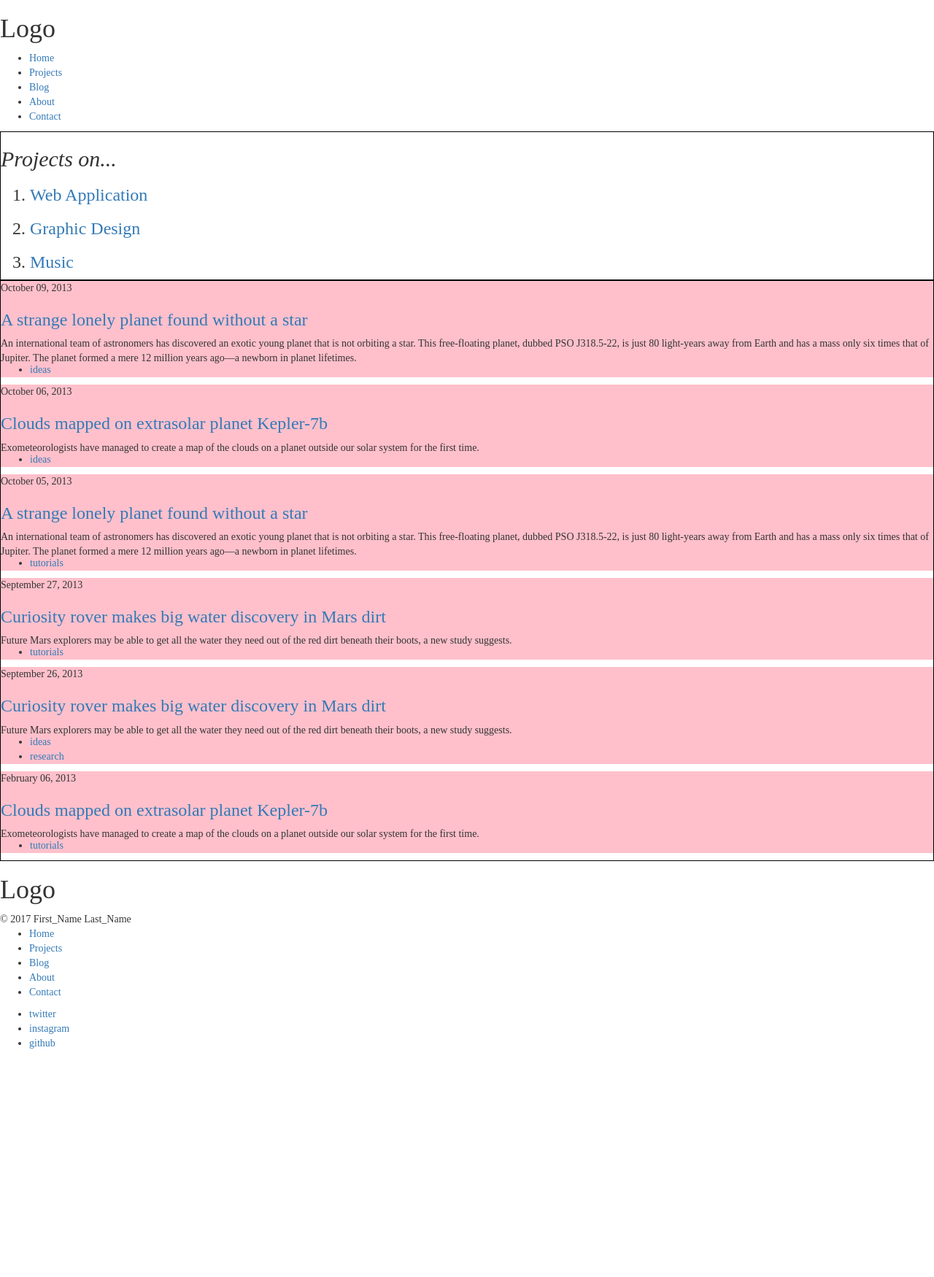
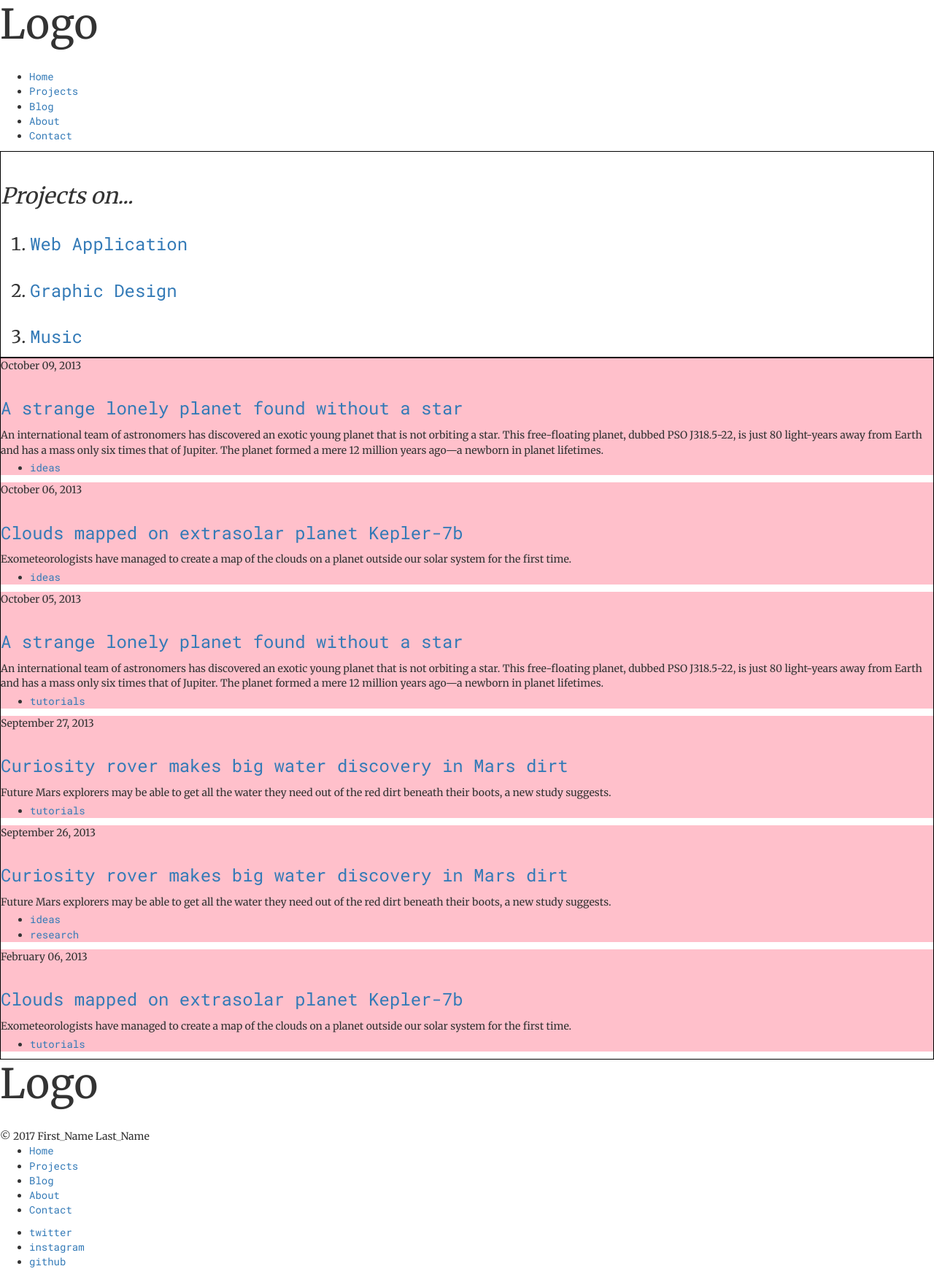
Before and after one commit to f7g/jekyllin, a Jekyll site: the page built from index.html, in a window 1280 px wide. Shown: the whole page at 73% size. Built offline with Jekyll 4.4.1, drawn with Linux system fonts in a browser that asks for light colours; before the commit the page ends 1450 px from its top, so only the background shows below that.

Commit message:
add color-scheme variables and typography css

```diff
--- a/assets/stylesheets/_sass/color-scheme.scss
+++ b/assets/stylesheets/_sass/color-scheme.scss
@@ -0,0 +1,4 @@
+$main_color: #ff5f2e;
+$sec_color: #fcbe32;
+$light_color: #e1eef6;
+$shade_color: #3e4149;
--- a/assets/stylesheets/_sass/typography.scss
+++ b/assets/stylesheets/_sass/typography.scss
@@ -1,3 +1,26 @@
+html {font-size: 1em;}
+
 body {
-  font-family: cursive;
+  background-color: white;
+  font-family: 'Merriweather', serif;
+  font-weight: 400;
+  line-height: 1.45;
+  color: #333;
 }
+
+p {margin-bottom: 1.3em;}
+
+h1, h2, h3, h4 {
+  margin: 1.414em 0 0.5em;
+  font-weight: inherit;
+  line-height: 1.2;
+}
+
+h1 {
+  margin-top: 0;
+  font-size: 3.998em;
+}
+
+a {
+  font-family: 'Roboto Mono', monospace;
+}
```
